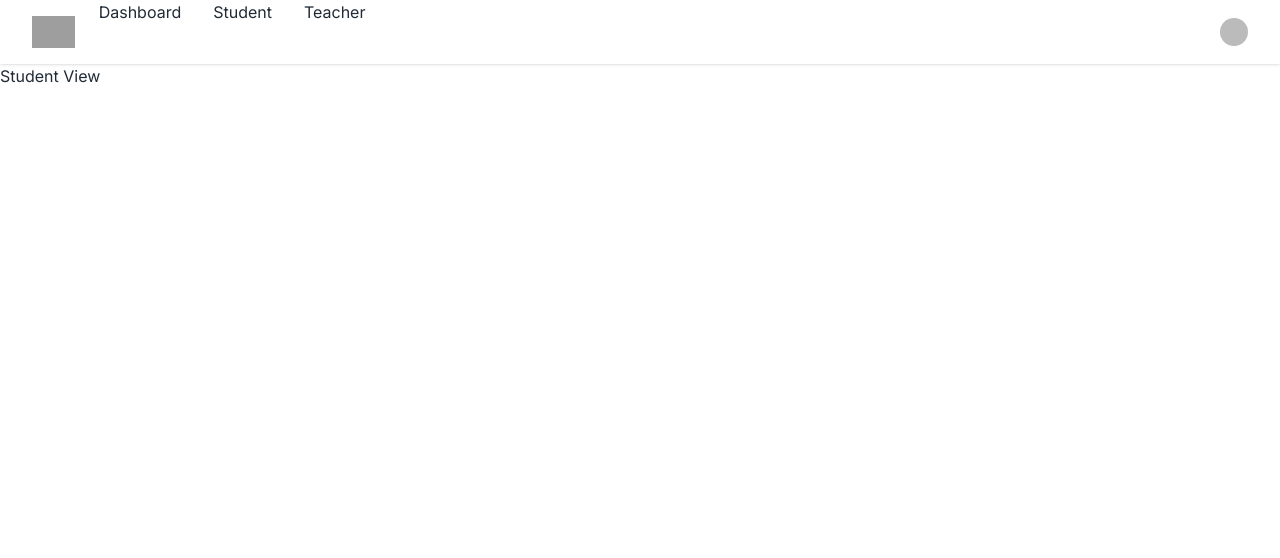
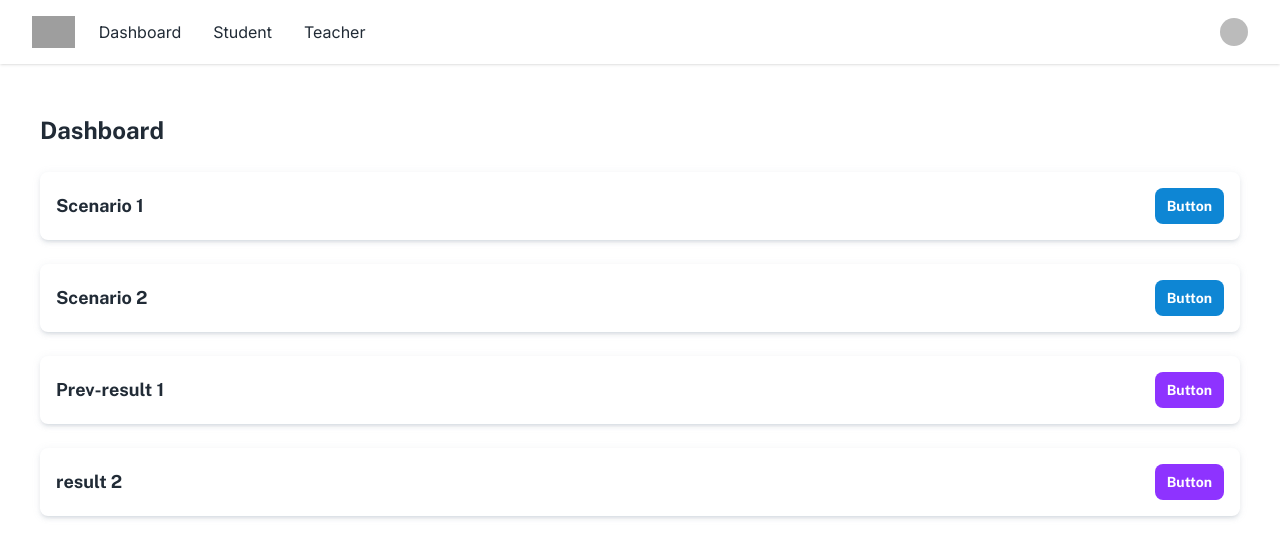
Before and after one commit to maxiattiogbe/UCB-AI-2024, a Next.js app: page /student in a window 1280 px wide. Shown: the top 558 px of the page. Built offline with nearby package versions, Linux system fonts and the light colour scheme; no server answers; sample sign-in values are in the browser's storage; grey boxes are pictures that could not be loaded; some icons are missing.

Commit message:
feat: fixup layout and start working on student dashboard

```diff
--- a/src/app/(main)/layout.tsx
+++ b/src/app/(main)/layout.tsx
@@ -11,7 +11,7 @@ const Layout: React.FC<LayoutProps> = ({ children }) => {
   return (
     <div>
       <Navbar />
-      <main>{children}</main>
+      <main className="max-w-screen-xl mx-auto my-2 p-4">{children}</main>
     </div>
   );
 };
--- a/src/app/(main)/student/page.tsx
+++ b/src/app/(main)/student/page.tsx
@@ -14,6 +14,8 @@ import { useRouter } from "next/navigation";
 // import { useRouter } from "next/router";
 import React, { useEffect } from "react";
 
+import { Grid, Paper, Button, Typography } from "@mui/material";
+
 function Dashboard() {
   const { isSignedIn, isLoaded, user } = useUser();
 
@@ -26,6 +28,9 @@ function Dashboard() {
       router.push("/");
     }
   }, [isLoaded, isSignedIn, router]);
+
+  const scenarios = ["Scenario 1", "Scenario 2"];
+  const results = ["Prev-result 1", "result 2"];
 
   return (
     <div>
@@ -45,7 +50,49 @@ function Dashboard() {
         </SignedOut>
       </ClerkLoaded> */}
 
-      <div>Student View</div>
+      <Grid container spacing={3} padding={3}>
+        <Grid item xs={12}>
+          <Typography variant="h4">Dashboard</Typography>
+        </Grid>
+
+        {scenarios.map((scenario, index) => (
+          <Grid item xs={12} key={index}>
+            <Paper
+              elevation={3}
+              style={{
+                display: "flex",
+                justifyContent: "space-between",
+                alignItems: "center",
+                padding: "16px",
+              }}
+            >
+              <Typography variant="h6">{scenario}</Typography>
+              <Button variant="contained" color="primary">
+                Button
+              </Button>
+            </Paper>
+          </Grid>
+        ))}
+
+        {results.map((result, index) => (
+          <Grid item xs={12} key={index}>
+            <Paper
+              elevation={3}
+              style={{
+                display: "flex",
+                justifyContent: "space-between",
+                alignItems: "center",
+                padding: "16px",
+              }}
+            >
+              <Typography variant="h6">{result}</Typography>
+              <Button variant="contained" color="secondary">
+                Button
+              </Button>
+            </Paper>
+          </Grid>
+        ))}
+      </Grid>
     </div>
   );
 }
--- a/src/app/(main)/teacher/page.tsx
+++ b/src/app/(main)/teacher/page.tsx
@@ -68,7 +68,7 @@ function Dashboard() {
   return (
     <div>
       <div>
-        <div className="w-full max-w-4xl px-4">
+        <div className="w-full px-4">
           <div className="mb-4 border-b border-gray-200">
             <nav className="flex space-x-4">
               <button
--- a/src/app/api/score/[slug]/route.ts
+++ b/src/app/api/score/[slug]/route.ts
@@ -33,7 +33,9 @@ export async function POST(
 
   const job = await hume.expressionMeasurement.batch.startInferenceJob({
     models: {
-      face: {},
+      burst: {},
+      prosody: {},
+      language: {},
     },
     urls: [url],
   });
@@ -44,7 +46,7 @@ export async function POST(
   const predictions = await hume.expressionMeasurement.batch.getJobPredictions(
     job.jobId,
   );
-  console.log(predictions);
+  console.log(predictions[0].results);
 
   return Response.json(predictions);
 }
--- a/src/components/Navbar.tsx
+++ b/src/components/Navbar.tsx
@@ -43,7 +43,7 @@ export default function Example() {
                     alt="Your Company"
                   />
                 </div>
-                <div className="hidden sm:ml-6 sm:flex sm:space-x-8">
+                <div className="hidden sm:ml-6 sm:flex sm:space-x-8 sm:items-center">
                   <Link href="/" passHref>
                     Dashboard
                   </Link>
```
Also changed, not shown: src/app/(main)/dashboard/page.tsx (+1 -1 lines).
